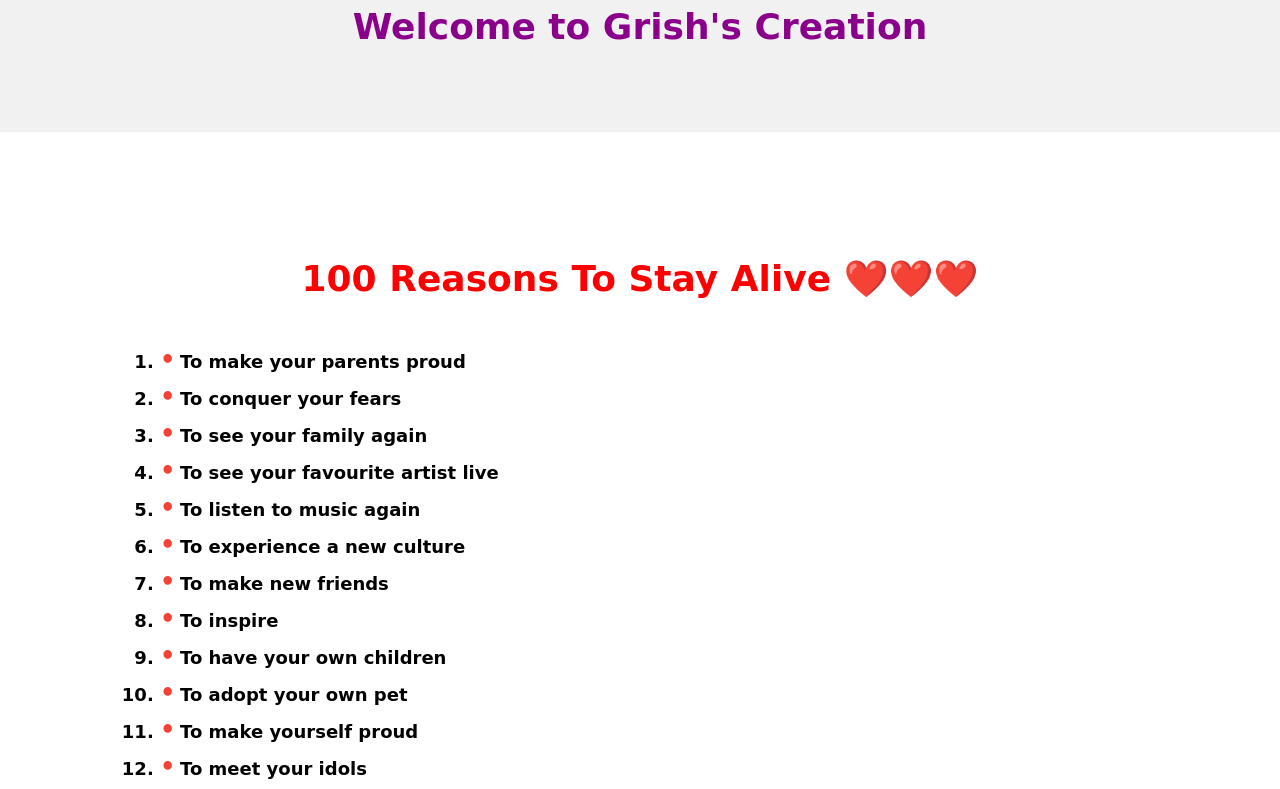
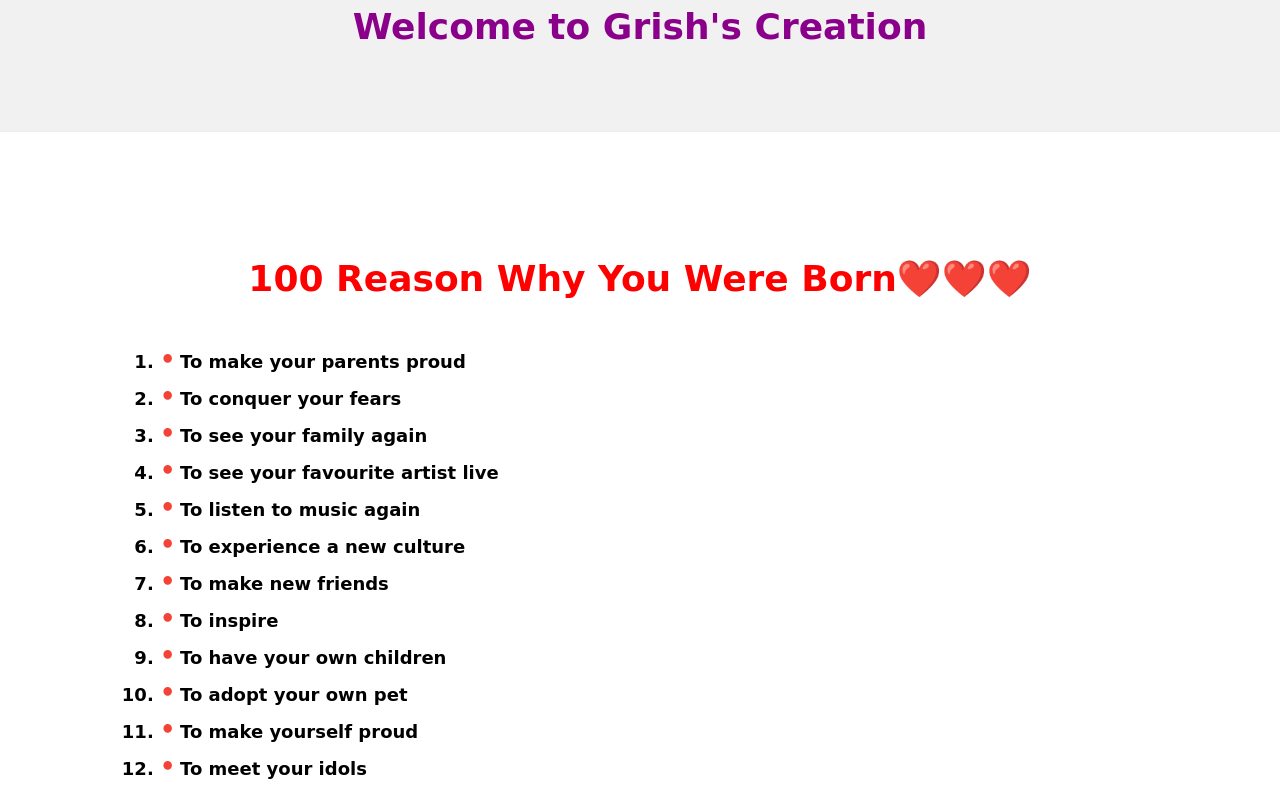
Before and after one commit to Crimsonpainnn/kvl, a plain HTML site: page index.html in a window 1280 px wide. Shown: the top 789 px of the page. Drawn offline with Linux system fonts and the light colour scheme.

Commit message:
Update index.html

```diff
--- a/index.html
+++ b/index.html
@@ -51,7 +51,7 @@
 <br>
 <br>
 	<div class="container">
-        <h1 style="font-family: cursive; font-size: 36px; color: #ff0000; text-align: center;">100 Reasons To Stay Alive ❤️❤️❤️</h1>
+        <h1 style="font-family: cursive; font-size: 36px; color: #ff0000; text-align: center;">100 Reason Why You Were Born❤️❤️❤️</h1>
 		<ul class="reasons-list">
             <h6 style="font-family: cursive; font-size: 18px; color: #000000; text-align: left;">
             <ol>
```
